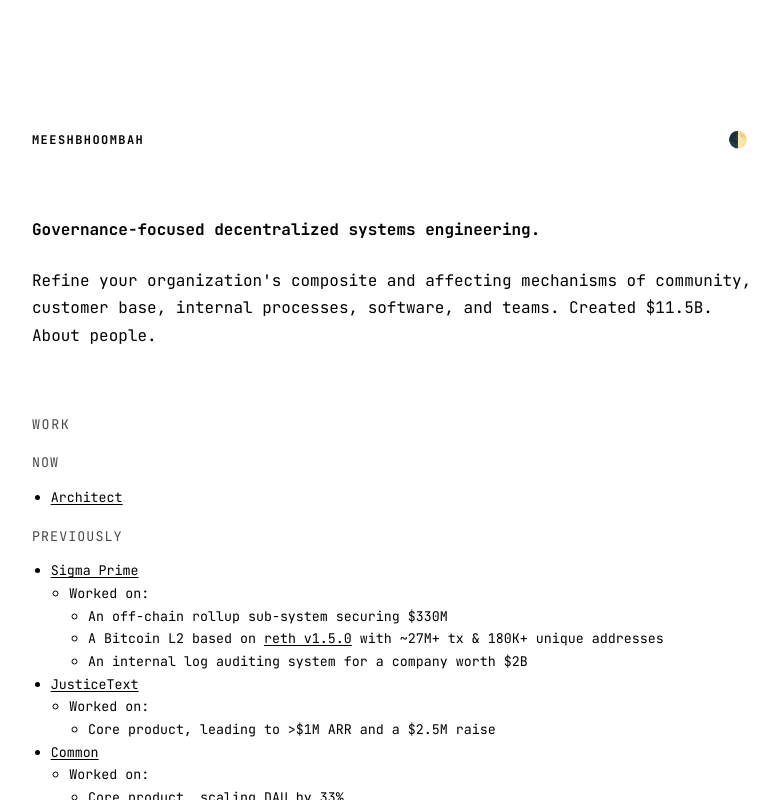
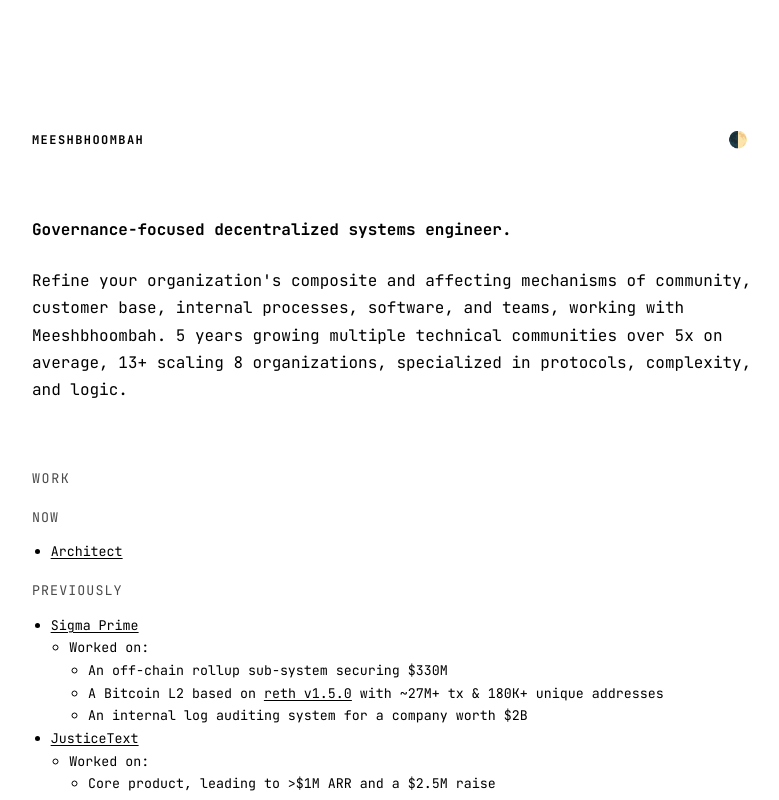
Before and after one commit to Meeshbhoombah/meeshbhoombah.github.io, a Next.js app: page / in a window 1280 px wide. Shown: the top 800 px of the page, without its empty margins (248-1027 px from the left). Built offline with nearby package versions, Linux system fonts and the light colour scheme; no server answers.

Commit message:
Updated content

```diff
--- a/app/components/home/HeroSection.jsx
+++ b/app/components/home/HeroSection.jsx
@@ -3,13 +3,15 @@ export default function HeroSection() {
     <section className="home-section hero-section">
       <p>
         <strong>
-        Governance-focused decentralized systems engineering.
+        Governance-focused decentralized systems engineer.
         </strong>
       </p>
       <p>
         Refine your organization's composite and affecting mechanisms of
-        community, customer base, internal processes, software, and teams.
-        Created $11.5B. About people.
+        community, customer base, internal processes, software, and teams,
+        working with Meeshbhoombah. 5 years growing multiple technical
+        communities over 5x on average, 13+ scaling 8 organizations, specialized
+        in protocols, complexity, and logic.
       </p>
     </section>
   );
```
